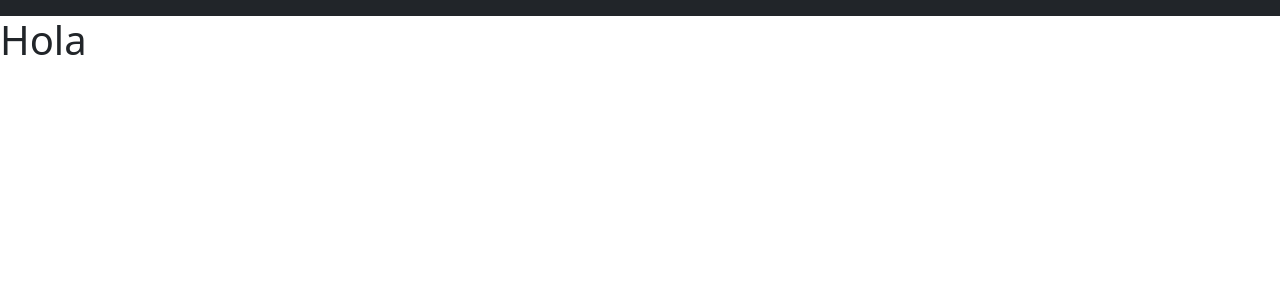
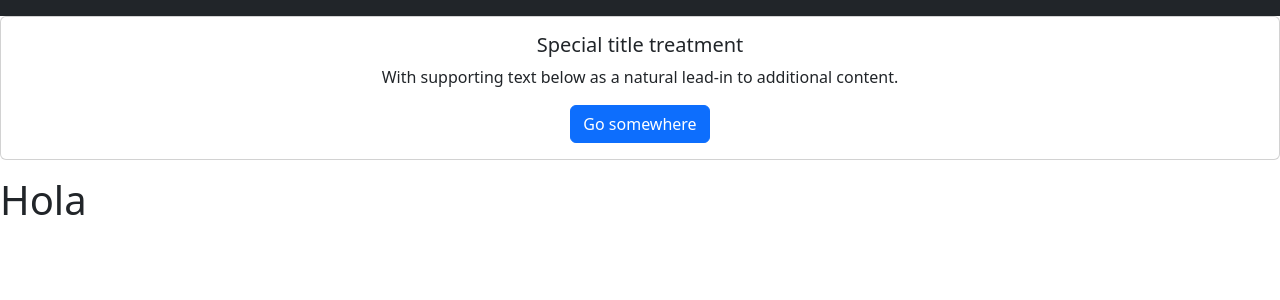
Before and after one commit to julietaagui/Gym-Cross, a React (Create React App) app: page / in a window 1280 px wide. Shown: the top 300 px of the page. Built offline with nearby package versions, Linux system fonts and the light colour scheme.

Commit message:
create card

```diff
--- a/package.json
+++ b/package.json
@@ -6,6 +6,7 @@
     "@testing-library/jest-dom": "^5.17.0",
     "@testing-library/react": "^13.4.0",
     "@testing-library/user-event": "^13.5.0",
+    "bootstrap": "^5.3.3",
     "chart.js": "^4.4.1",
     "moment": "^2.30.1",
     "react": "^18.2.0",
--- a/src/App.js
+++ b/src/App.js
@@ -11,22 +11,36 @@ function App() {
     setThemeMode(themeMode === 'light' ? 'dark' : 'light');
   }
 
+
   return (
-    <Router>
+
       <div className={`App bg-body-${themeMode}`}>
         <nav className={`navbar navbar-expand-lg navbar-dark bg-dark flex-column ${themeMode}`}>
           <div className="container-fluid">
             <div className="collapse navbar-collapse justify-content-end" id="navbarText">
             </div>
           </div>
+          <a className='nav-link text-white me-3' href='#' onClick={changeTheme}>
+              {themeMode === 'light' ? <i className='bi bi-toggle-off fs-3'></i>:
+              <i className='bi bi-toggle-on fs-3'></i>}
+            </a>
         </nav>
-        <div>
-          <Routes>
-            <Route path='/' element={<Init themeMode={themeMode}/>}/>
-          </Routes>
+
+        <div class="card text-center mb-3" style={{ Width: "18rem" }}>
+            <div class="card-body">
+                <h5 class="card-title">Special title treatment</h5>
+                <p class="card-text">With supporting text below as a natural lead-in to additional content.</p>
+                <a href="#" class="btn btn-primary">Go somewhere</a>
+            </div>
         </div>
-      </div>
-    </Router>
+
+
+      <Router>
+            <Routes>
+              <Route path='/' element={<Init themeMode={themeMode}/>}/>
+            </Routes>
+      </Router>
+    </div>
   );
 }
 
--- a/src/views/index.js
+++ b/src/views/index.js
@@ -1,6 +1,8 @@
 export default function Init({themeMode}){
 
     return(
-        <h1>Hola</h1>
+       <h1>Hola</h1>
     )
+
+
 }
```
Also changed, not shown: 1 other file (tests, documents, lock files or other folders).
